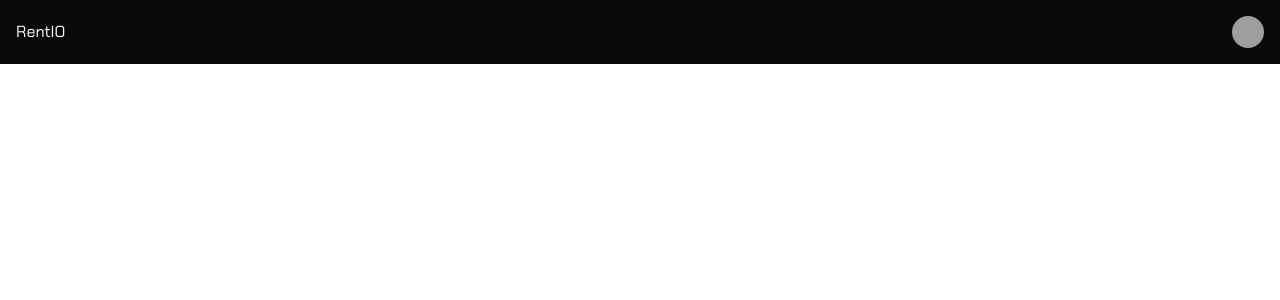
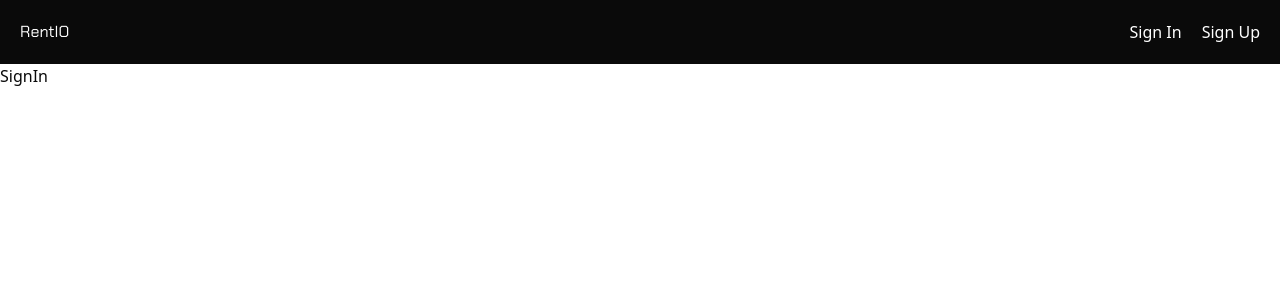
Before and after one commit to volodymyr-korolchuk/course-project-frontend, a React (Vite) app: page /sign-in in a window 1280 px wide. Before the commit this address had no page. Shown: the top 300 px of the page. Built offline with nearby package versions, Linux system fonts and the light colour scheme; grey boxes are pictures that could not be loaded.

Commit message:
add: starter routing and dynamic navbar content

```diff
--- /dev/null
+++ b/routes.ts
@@ -0,0 +1 @@
+export const publicRoutes = ["/sign-in", "/sign-up"];
--- a/src/App.tsx
+++ b/src/App.tsx
@@ -1,12 +1,18 @@
-import { BrowserRouter, Routes } from "react-router-dom";
-import { Button } from "./components/ui/button";
+import { BrowserRouter, Route, Routes } from "react-router-dom";
 import Navbar from "./components/Navbar";
+import SignIn from "./pages/SignIn";
+import SignUp from "./pages/SignUp";
+import Home from "./pages/Home";
 
 function App() {
   return (
     <BrowserRouter>
       <Navbar />
-      <Routes></Routes>
+      <Routes>
+        <Route path="/" element={<Home />} />
+        <Route path="/sign-in" element={<SignIn />} />
+        <Route path="/sign-up" element={<SignUp />} />
+      </Routes>
     </BrowserRouter>
   );
 }
--- a/src/components/Navbar.tsx
+++ b/src/components/Navbar.tsx
@@ -10,11 +10,27 @@ import {
   DropdownMenuShortcut,
   DropdownMenuTrigger,
 } from "./ui/dropdown-menu";
+import { Link, useLocation } from "react-router-dom";
+import { publicRoutes } from "./../../routes";
 
-const Navbar = () => {
-  return (
-    <header className="flex items-center justify-between w-screen bg-dark p-4 bg-neutral-950">
-      <h2 className="text-white font-normal font-chakra">RentIO</h2>
+const Navbar: React.FC = ({}) => {
+  const location = useLocation();
+  const pathname = location.pathname;
+
+  const isPublicRoute = publicRoutes.includes(pathname);
+
+  const publicLinks = [
+    { path: "/sign-in", title: "Sign In" },
+    { path: "/sign-up", title: "Sign Up" },
+  ];
+
+  const publicLinkElements = publicLinks.map((link) => (
+    <Link key={link.path} to={link.path}>
+      <p className="text-white">{link.title}</p>
+    </Link>
+  ));
+
+  const userProfile = (
     <DropdownMenu>
       <DropdownMenuTrigger asChild>
         <Button variant="ghost" className="relative h-8 w-8 rounded-full">
@@ -56,6 +72,15 @@ const Navbar = () => {
         </DropdownMenuItem>
       </DropdownMenuContent>
     </DropdownMenu>
+  );
+
+  return (
+    <header className="flex items-center justify-between w-screen bg-dark p-4 px-5 h-16 bg-neutral-950">
+      <h2 className="text-white font-normal font-chakra">RentIO</h2>
+
+      <nav className="flex items-center justify-between gap-5">
+        {isPublicRoute ? publicLinkElements : userProfile}
+      </nav>
     </header>
   );
 };
--- /dev/null
+++ b/src/pages/Home.tsx
@@ -0,0 +1,5 @@
+const Home = () => {
+  return <div>Home</div>;
+};
+
+export default Home;
--- /dev/null
+++ b/src/pages/SignIn.tsx
@@ -0,0 +1,5 @@
+const SignIn = () => {
+  return <div>SignIn</div>;
+};
+
+export default SignIn;
--- /dev/null
+++ b/src/pages/SignUp.tsx
@@ -0,0 +1,5 @@
+const SignUp = () => {
+  return <div>SignUp</div>;
+};
+
+export default SignUp;
```
Lines whose indentation alone changed are shown as unchanged.
